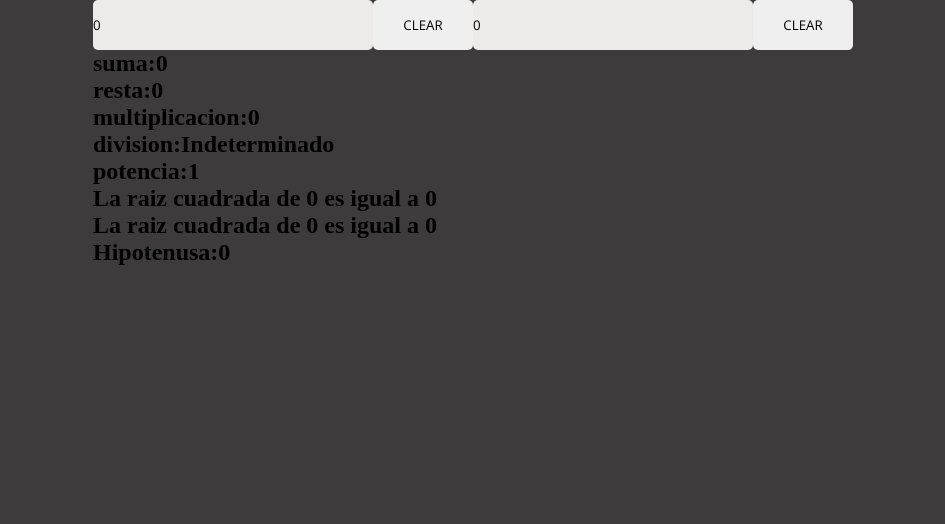
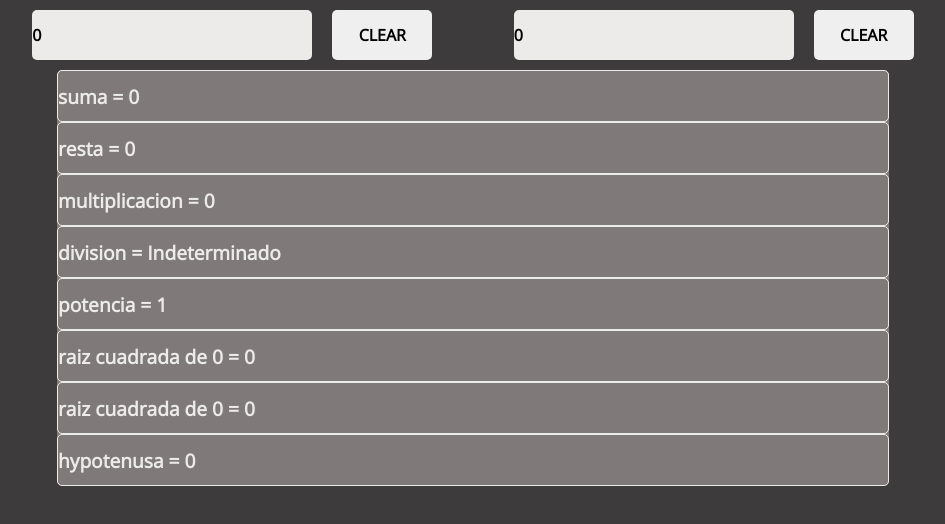
Before and after one commit to matiasj899/calculadora-avanzada, a React (Create React App) app: page / in a window 1280 px wide. Shown: the top 524 px of the page, without its empty margins (167-1112 px from the left). Built offline with nearby package versions, Linux system fonts and the light colour scheme.

Commit message:
add list with operations

```diff
--- a/public/style.css
+++ b/public/style.css
@@ -13,15 +13,41 @@ input, button {
     width: 100px;
     height: 50px;
     border-radius: 5px;
+    margin: 10px;
+    font-size: medium;
+    font-weight: bold;
+}
 
+h2, p {
+    font-size: medium;
+    font-family: 'Open Sans', sans-serif;
+    font-weight: bold;
 }
-button{
+
+ul li {
+    color: #edebe9;
+    font-size: larger;
+    font-family: 'Open Sans', sans-serif;
+    font-weight: bold;
+    list-style-type: none;
+    height: 50px;
+    display: flex;
+    align-items: center;
+    border: 1px solid;
+    border-radius: 5px;
+}
+
+p {
+    color: red;
+}
+
+button {
     cursor: pointer;
 }
-input::-webkit-outer-spin-button,
-input::-webkit-inner-spin-button {
-  -webkit-appearance: none;
-  margin: 0;
+
+input::-webkit-outer-spin-button, input::-webkit-inner-spin-button {
+    -webkit-appearance: none;
+    margin: 0;
 }
 
 input {
@@ -37,4 +63,30 @@ input {
 
 #input-container {
     display: flex;
+    width: 100%;
 }
+
+#input-container .second-input-container {
+    width: 100%;
+    display: flex;
+    flex-direction: column;
+    align-items: center;
+}
+
+#input-container .second-input-container .third-input-container {
+    width: 80%;
+    display: flex;
+    flex-direction: row;
+    justify-content: space-evenly;
+}
+
+.list-cn{
+    width: 100%;
+    display: flex;
+    justify-content: center;
+}
+.list-cn ul{
+    border-radius: 5px;
+    width: 65%;
+    background-color: #7F7979;
+}
--- a/src/components/Input.js
+++ b/src/components/Input.js
@@ -5,19 +5,19 @@ const Input = () => {
     firstValue: 0,
     secondValue: 0,
   });
-const [error,setError]=useState(false)
+  const [error, setError] = useState(false);
   function numbers(e) {
     const number = Number(e.target.value);
     setInputValues({
       ...inputValues,
       [e.target.name]: number,
     });
-    setError(false)
+    setError(false);
   }
-  function notNumber(e){
-    console.log(e.keyCode)
-    if(e.keyCode > 48 && e.keyCode > 57){
-      setError(true)
+  function notNumber(e) {
+    console.log(e.keyCode);
+    if (e.keyCode > 48 && e.keyCode > 57) {
+      setError(true);
     }
   }
   function clear(e) {
@@ -28,6 +28,8 @@ const [error,setError]=useState(false)
   }
 
   return (
+    <div className="second-input-container">
+      <div className="third-input-container">
         <div>
           <label>
             <input
@@ -42,6 +44,8 @@ const [error,setError]=useState(false)
           <button name="firstValue" onClick={clear}>
             CLEAR
           </button>
+        </div>
+        <div>
           <label>
             <input
               value={inputValues.secondValue}
@@ -53,7 +57,10 @@ const [error,setError]=useState(false)
           <button name="secondValue" onClick={clear}>
             CLEAR
           </button>
-      {error?<p>Debe ingresar un numero</p>:null}
+        </div>
+      </div>
+
+      {error ? <p>Debe ingresar un numero</p> : null}
       <Operations inputValues={inputValues}></Operations>
     </div>
   );
--- /dev/null
+++ b/src/components/OperationComponent.js
@@ -0,0 +1,7 @@
+import React from 'react';
+
+const OperationComponent=({operation})=>{
+    console.log(operation)
+    return(<li>{operation.nombre} = {operation.result}</li>)
+}
+export default OperationComponent
--- a/src/components/Operations.js
+++ b/src/components/Operations.js
@@ -1,58 +1,92 @@
 import React, { useState, useEffect } from "react";
-
+import OperationComponent from "./OperationComponent";
 const Operations = ({ inputValues }) => {
   console.log(inputValues);
-  const [operations, setOperations] = useState({
+  const [operations, setOperations] = useState(
     /* sumar: 0,
     restar: 0,
     multiplicacion: 0,
     division: 0,
     potencia: 0,
     raizCuadrada1:0,
-    raizCuadrada2:0*/ undefined,
-  });
+    raizCuadrada2:0*/ []
+  );
 
   useEffect(() => {
-    setOperations({
-      sumar: inputValues.firstValue + inputValues.secondValue,
-      restar: inputValues.firstValue - inputValues.secondValue,
-      multiplicacion: inputValues.firstValue * inputValues.secondValue,
-      division: inputValues.firstValue / inputValues.secondValue,
-      potencia: Math.pow(inputValues.firstValue, inputValues.secondValue),
-      raizCuadrada1: Math.sqrt(inputValues.firstValue),
-      raizCuadrada2: Math.sqrt(inputValues.secondValue),
-      hipotenusa: Math.hypot(inputValues.firstValue, inputValues.secondValue),
-    });
+    setOperations([
+      {
+        nombre: "suma",
+        result: inputValues.firstValue + inputValues.secondValue,
+        id: 1,
+      },
+      {
+        nombre: "resta",
+        result: inputValues.firstValue - inputValues.secondValue,
+        id: 2,
+      },
+      {
+        nombre: "multiplicacion",
+        result: inputValues.firstValue * inputValues.secondValue,
+        id: 3,
+      },
+      {
+        nombre: "division",
+        result: inputValues.firstValue / inputValues.secondValue,
+        id: 4,
+      },
+      {
+        nombre: "potencia",
+        result: Math.pow(inputValues.firstValue, inputValues.secondValue),
+        id: 5,
+      },
+      {
+        nombre: `raiz cuadrada de ${inputValues.firstValue}`,
+        result: Math.sqrt(inputValues.firstValue),
+        id: 6,
+      },
+      {
+        nombre: `raiz cuadrada de ${inputValues.secondValue}`,
+        result: Math.sqrt(inputValues.secondValue),
+        id: 7,
+      },
+      {
+        nombre: "hypotenusa",
+        result: Math.hypot(inputValues.firstValue, inputValues.secondValue),
+        id: 8,
+      },
+    ]);
     if (inputValues.firstValue === 0 && inputValues.secondValue === 0) {
-      setOperations({
-        sumar: 0,
-        restar: 0,
-        multiplicacion: 0,
-        division: "Indeterminado",
-        potencia: 1,
-        raizCuadrada1: 0,
-        raizCuadrada2: 0,
-        hipotenusa: 0,
-      });
+      setOperations([
+        { nombre: "suma", result: 0, id: 1 },
+        { nombre: "resta", result: 0, id: 2 },
+        { nombre: "multiplicacion", result: 0, id: 3 },
+        { nombre: "division", result: "Indeterminado", id: 4 },
+        { nombre: "potencia", result: 1, id: 5 },
+        {
+          nombre: `raiz cuadrada de ${inputValues.firstValue}`,
+          result: 0,
+          id: 6,
+        },
+        {
+          nombre: `raiz cuadrada de ${inputValues.secondValue}`,
+          result: 0,
+          id: 7,
+        },
+        { nombre: "hypotenusa", result: 0, id: 8 },
+      ]);
     }
   }, [inputValues]);
+  console.log(operations);
+  const ops = operations.map((operation) => (
+    <OperationComponent
+      key={operation.id}
+      operation={operation}
+    ></OperationComponent>
+  ));
 
   return (
-    <div>
-      <h2>suma:{operations.sumar}</h2>
-      <h2>resta:{operations.restar}</h2>
-      <h2>multiplicacion:{operations.multiplicacion}</h2>
-      <h2>division:{operations.division}</h2>
-      <h2>potencia:{operations.potencia}</h2>
-      <h2>
-        La raiz cuadrada de {inputValues.firstValue} es igual a{" "}
-        {operations.raizCuadrada1}
-      </h2>
-      <h2>
-        La raiz cuadrada de {inputValues.secondValue} es igual a{" "}
-        {operations.raizCuadrada2}
-      </h2>
-      <h2>Hipotenusa:{operations.hipotenusa}</h2>
+    <div className="list-cn">
+      <ul>{ops}</ul>
     </div>
   );
 };
```
Lines whose indentation alone changed are shown as unchanged.
